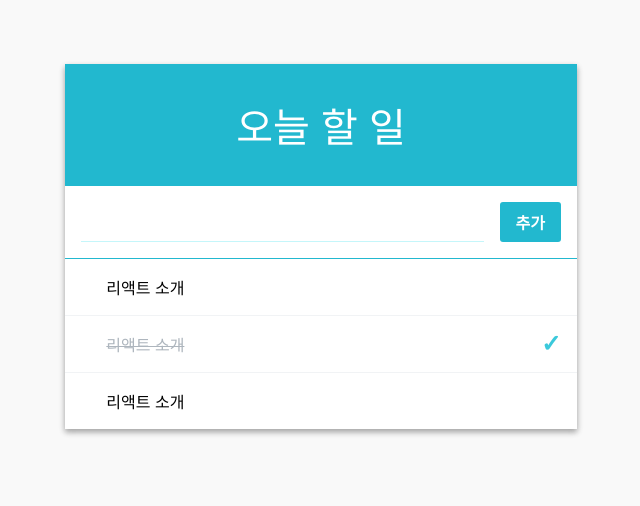
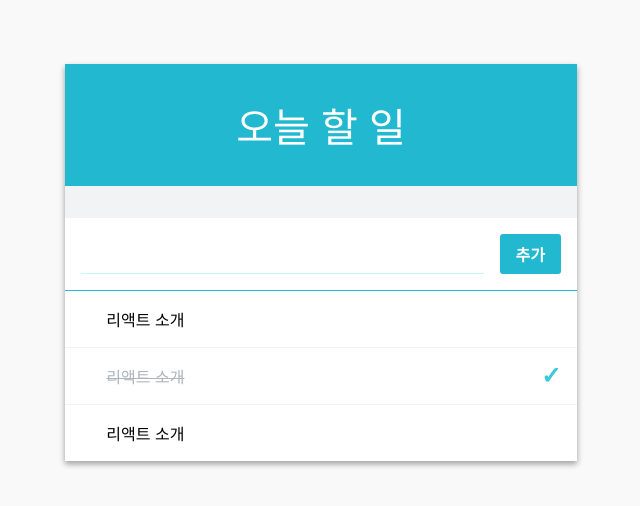
Before and after one commit to mhlee80/todo-react, a React (Create React App) app: page / in a window 1280 px wide. Shown: the top 506 px of the page, without its empty margins (319-959 px from the left). Built offline with nearby package versions, Linux system fonts and the light colour scheme.

Commit message:
TodoListTemplate에 palette section 및 이에 대한 스타일 추가

```diff
--- a/src/components/TodoListTemplate.css
+++ b/src/components/TodoListTemplate.css
@@ -1,3 +1,4 @@
+
 .todo-list-template {
   background: white;
   width: 512px;
@@ -20,6 +21,10 @@
   border-bottom: 1px solid #22b8cf;
 }
 
+.palette-wrapper {
+  padding: 1rem;
+  background: #f1f3f5;
+}
 .todos-wrapper {
   min-height: 5rem;
 }
--- a/src/components/TodoListTemplate.js
+++ b/src/components/TodoListTemplate.js
@@ -1,12 +1,15 @@
 import React from 'react';
 import './TodoListTemplate.css';
 
-const TodoListTemplate = ({form, children}) => {
+const TodoListTemplate = ({form, palette, children}) => {
   return (
     <main className="todo-list-template">
       <div className="title">
         오늘 할 일
       </div>
+      <section className="palette-wrapper">
+        {palette}
+      </section>
       <section className="form-wrapper">
         {form}
       </section>
```
